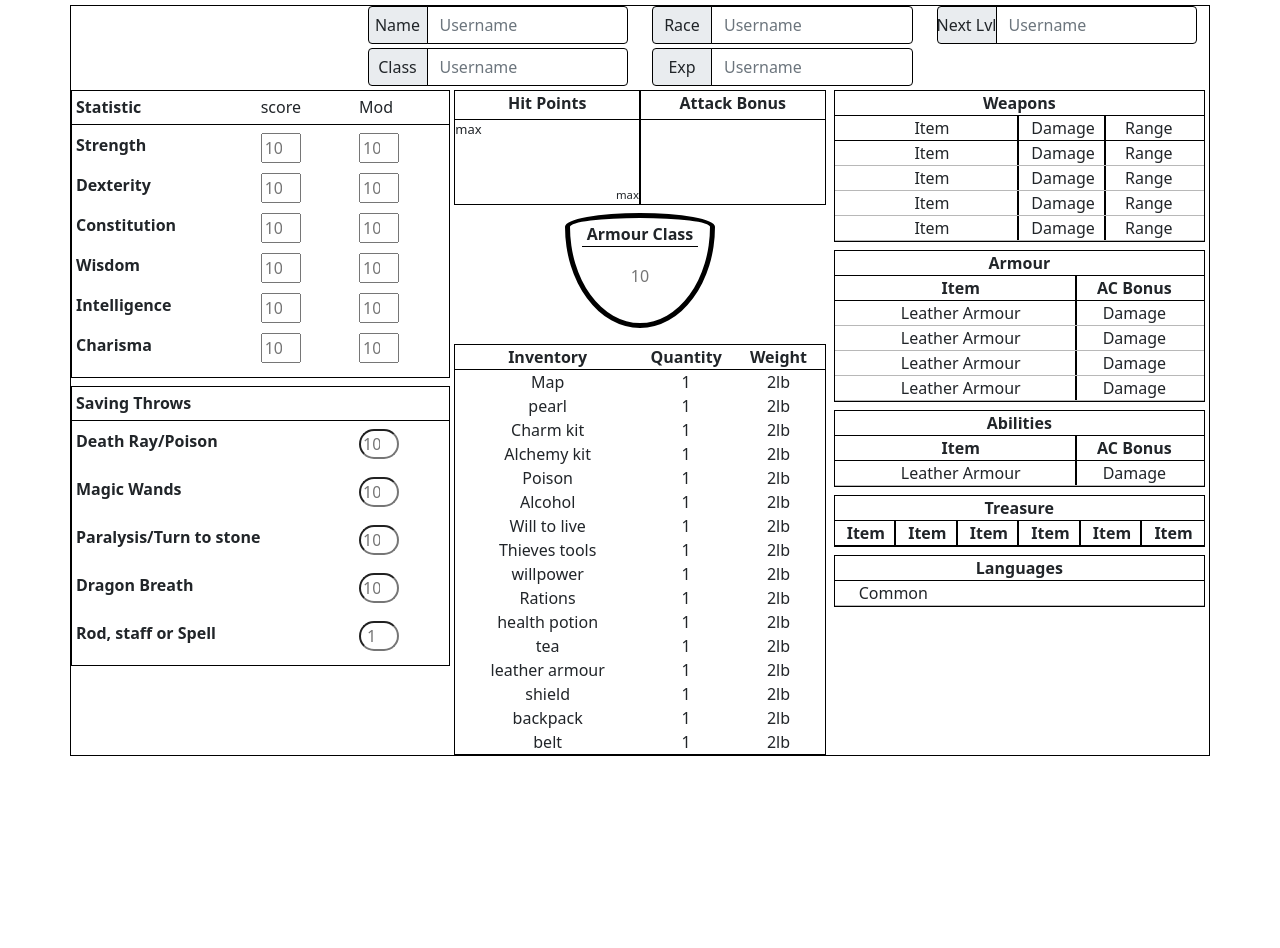
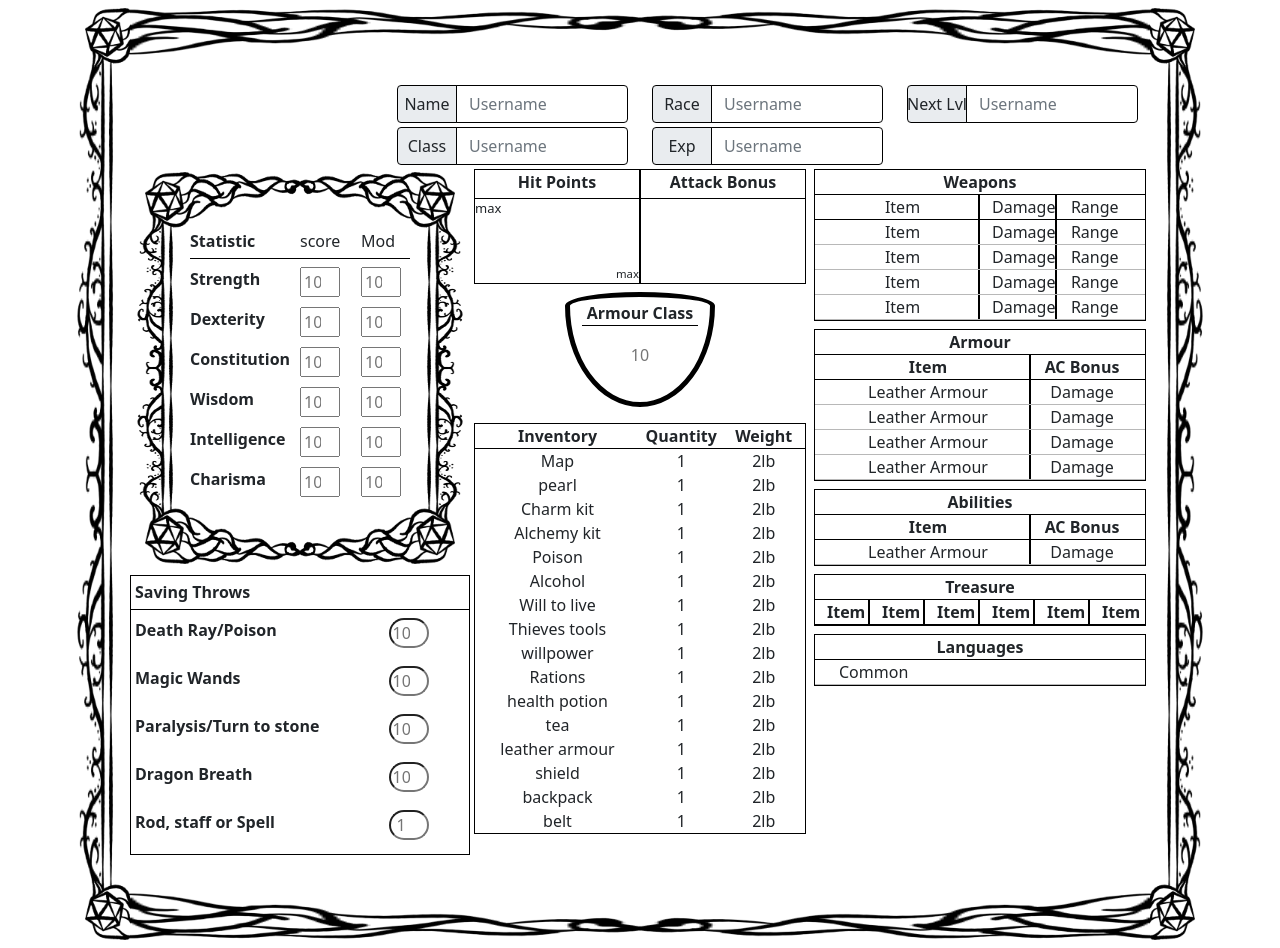
Before and after one commit to CianMW/odyssey-vtt-fe, a React (Create React App) app in the folder fe-vtt-indie/: page / in a window 1280 px wide. Before the commit the page ends 800 px from the top, so only its background shows below. Built offline with nearby package versions, Linux system fonts and the light colour scheme.

Commit message:
border-image proto working
First version of border-image working for statistics

```diff
--- a/fe-vtt-indie/src/components/CharacterSheet.jsx
+++ b/fe-vtt-indie/src/components/CharacterSheet.jsx
@@ -9,7 +9,7 @@ const CharacterSheet = () => {
   const [characterClass, setCharacterClass] = useState("");
   const [level, setLevel] = useState("");
   return (
-    <Container className="characterSheet">
+    <Container className="characterSheet image-border">
       <Row>
         <Col sm={3}>
           <div></div>
@@ -96,11 +96,12 @@ const CharacterSheet = () => {
         {/* Left Character sheet */}
 
         <Col className="p-0" id="left-character-sheet" sm={4}>
-          <div id="characterStats" className="mb-2 p-1">
+          <div id="characterStats" className="mb-2 p-0 image-border ">
+            <div className="background-color">
+
             <Row
-              id="statTitle"
-              className="statContainer d-flex justify-content-between bottom-border"
-            >
+              className="statTitle statContainer d-flex justify-content-between bottom-border"
+              >
               <Col className="statName" sm={6}>
                 <p>Statistic</p>
               </Col>
@@ -177,11 +178,11 @@ const CharacterSheet = () => {
                 <input type="number" placeholder="10"></input>
               </Col>
             </Row>
+            </div>
           </div>
           <div id="savingThrows" className="saving-throw-border mb-2 p-1">
             <Row
-              id="statTitle"
-              className="statContainer d-flex justify-content-between bottom-border"
+              className="statTitle statContainer d-flex justify-content-between bottom-border"
             >
               <Col className="statName" sm={12}>
                 <p>Saving Throws</p>
--- a/fe-vtt-indie/src/styleSheets/characterSheetStyle.css
+++ b/fe-vtt-indie/src/styleSheets/characterSheetStyle.css
@@ -25,13 +25,14 @@ input.form-control{
     font-weight: bold;
 }
 #characterStats{
-    border: 1px solid black;
+    /* border: 1px solid black; */
     overflow: hidden;
+    background-color: transparent;
 }
 .bottom-border{
     border-bottom: 1px solid black;
 }
-#statTitle p{
+.statTitle p{
     margin-bottom: 5px !important
 }
 .saving-throw-border{
@@ -95,22 +96,18 @@ input.form-control{
     font-weight:900;
 }
 
-/* rough lines test */
-.el {
-    background: var(--rough-fill);
-    border: var(--rough-stroke-width) solid var(--rough-stroke);
-    --rough-fill: #0081ff;
-    --rough-stroke: black;
-    --rough-stroke-width: 2px;
-    --rough-roughness: 10;
-  }
-  @supports (border-image-source: paint(rough-boxes)) {
-    .is-loaded .el {
-      border-image-source: paint(rough-boxes);
-      border-image-slice: 0 fill;
-      border-image-outset: 10px;
-      background: none;
-    }
-  }
 
-  /* sketchy lines test*/
+/* image-border test */
+
+.image-border {
+    padding: 20px;
+    border-width: 60px;
+    border-style: solid;
+    border-image-source: url("../../asset-extra/page-borders-2018-46.png");
+    border-image-slice: 80;
+    /* border-image-outset: 4px; */
+    background-color: transparent;
+}
+.background-color{
+    background:transparent;
+}
```
Also changed, not shown: fe-vtt-indie/asset-extra/page-borders-2018-46.png (added).
